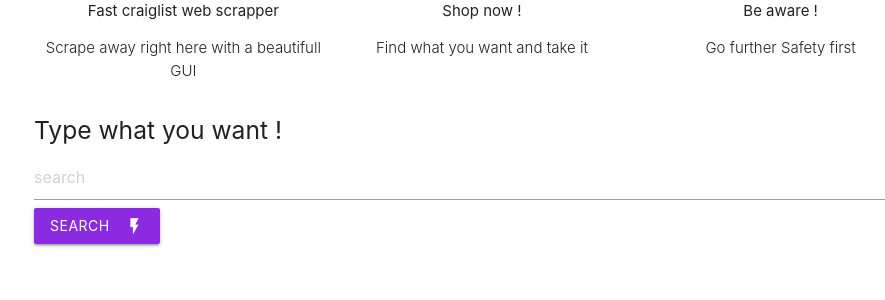
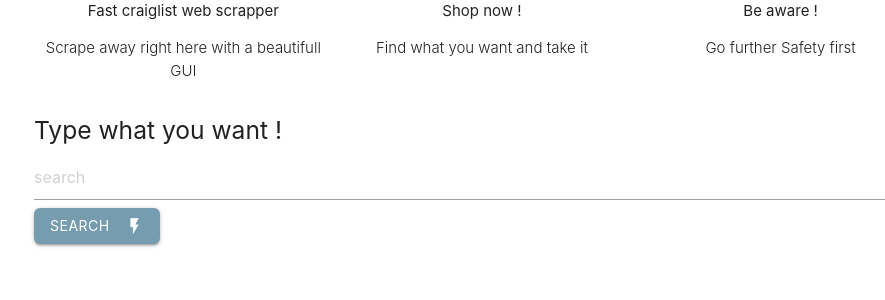
Before and after one commit to LotfiBendiaf/lotfi_list, a Django app: page / in a window 1280 px wide. Shown: the part 375-675 px from the top of the page, without its empty margins (158-1043 px from the left). Run offline with Django 3.2, Linux system fonts and the light colour scheme.

Commit message:
'Genius_list'

```diff
--- a/templates/base.html
+++ b/templates/base.html
@@ -58,7 +58,10 @@
         <form action="{% url 'new_search' %}" method="post">
             {% csrf_token %}
             <input type="text" name="search" placeholder="search">
-            <button class="btn waves-effect waves-light" style="background-color: blueviolet;" type="submit" name="action">Search
+            <button class="btn waves-effect waves-light"
+            style="background-color: rgb(117, 157, 175); border-radius: 6px;"
+            type="submit"
+            name="action">Search
                 <i class="material-icons right">flash_on</i>
             </button>
         </form>
```
